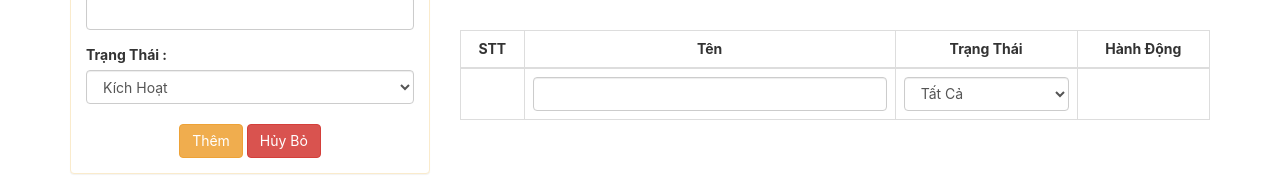
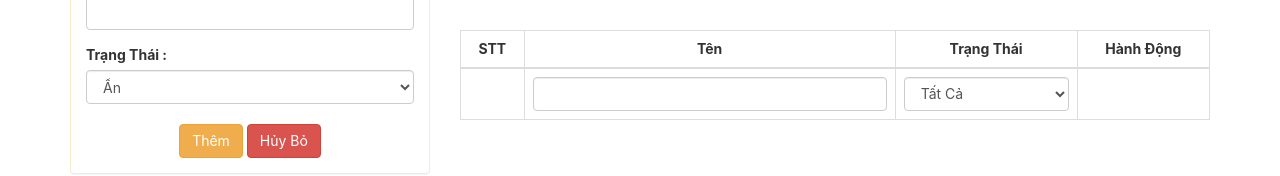
Before and after one commit to Moon1010/LearnReact_todolist, a React (Create React App) app: page / in a window 1280 px wide. Both pictures are taken after a click on the button "Thêm Công Việc". Shown: the part 184-360 px from the top of the page. Built offline with nearby package versions, Linux system fonts and the light colour scheme; some icons are missing.

Commit message:
done form

```diff
--- a/src/App.js
+++ b/src/App.js
@@ -51,8 +51,17 @@ function App() {
     setIsDisplayForm(false);
   };
 
+  const onSubmitForm = (data) => {
+    data.id = generateID();
+    const tasks = allState;
+    tasks.push(data);
+    setAllState(tasks);
+    console.log(allState);
+    localStorage.setItem("tasks", JSON.stringify(tasks));
+  };
+
   const elmTaskForm = isDisplayForm ? (
-    <TaskForm onCloseForm={onCloseForm} />
+    <TaskForm onCloseForm={onCloseForm} onSubmit={onSubmitForm} />
   ) : (
     ""
   );
--- a/src/components/TaskForm.js
+++ b/src/components/TaskForm.js
@@ -1,5 +1,37 @@
-import React from "react";
+import React, { useState } from "react";
+
 const TaskForm = (props) => {
+  const [allState, setAllState] = useState({
+    name: "",
+    status: false,
+  });
+
+  const onChangeForm = (event) => {
+    const target = event.target;
+    const name = target.name;
+    let value = target.value;
+    if (name === "status") {
+      if (target.value === "true") value = true;
+      else value = false;
+    }
+    setAllState({ ...allState, [name]: value });
+  };
+
+  const onSubmitForm = (event) => {
+    event.preventDefault();
+    props.onSubmit(allState);
+    onClear();
+    props.onCloseForm();
+  };
+
+  const onClear = (event) => {
+    // event.preventDefault();
+    setAllState({
+      name: "",
+      status: false,
+    });
+  };
+
   return (
     <div className="panel panel-warning">
       <div className="panel-heading">
@@ -13,15 +45,27 @@ const TaskForm = (props) => {
         </h3>
       </div>
       <div className="panel-body">
-        <form>
+        <form onSubmit={onSubmitForm}>
           <div className="form-group">
             <label>Tên :</label>
-            <input type="text" className="form-control" />
+            <input
+              type="text"
+              className="form-control"
+              name="name"
+              value={allState.name}
+              onChange={onChangeForm}
+            />
           </div>
           <label>Trạng Thái :</label>
-          <select className="form-control" required="required">
-            <option value="1">Kích Hoạt</option>
-            <option value="0">Ẩn</option>
+          <select
+            className="form-control"
+            required="required"
+            name="status"
+            value={allState.status}
+            onChange={onChangeForm}
+          >
+            <option value={true}>Kích Hoạt</option>
+            <option value={false}>Ẩn</option>
           </select>
           <br />
           <div className="text-center">
@@ -29,7 +73,7 @@ const TaskForm = (props) => {
               Thêm
             </button>
             &nbsp;
-            <button type="submit" className="btn btn-danger">
+            <button type="submit" className="btn btn-danger" onClick={onClear}>
               Hủy Bỏ
             </button>
           </div>
```
